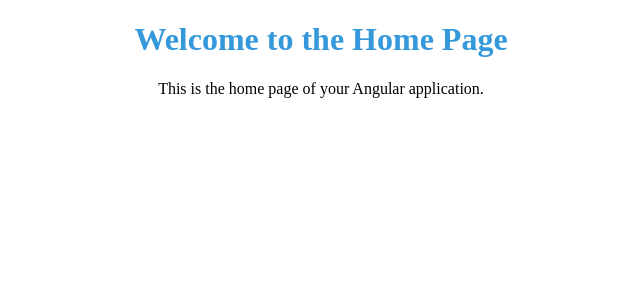
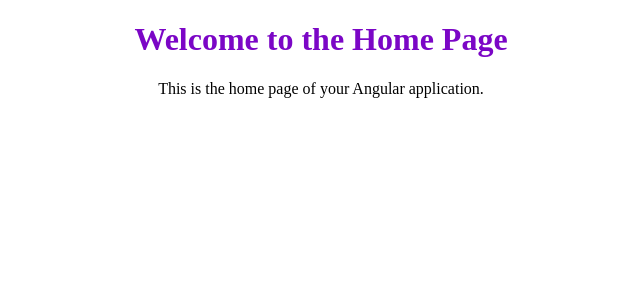
Before and after one commit to NjengaSaruni/Shule-Frontend, an Angular app: page /dashboard in a window 1280 px wide. Shown: the top 300 px of the page, without its empty margins (319-959 px from the left). Built offline with nearby package versions, Linux system fonts and the light colour scheme.

Commit message:
Removed the duplication

```diff
--- a/src/app/features/dashboard/components/dashboard.component.scss
+++ b/src/app/features/dashboard/components/dashboard.component.scss
@@ -1,4 +1,4 @@
-$primary-color: #3498db;
+$primary-color: #7b06c6;
 
 h1 {
   color: $primary-color;
--- a/src/app/features/dashboard/components/dashboard.component.ts
+++ b/src/app/features/dashboard/components/dashboard.component.ts
@@ -1,9 +1,15 @@
-import { Component } from '@angular/core';
+import { Component, isStandalone } from '@angular/core';
 
 @Component({
+  selector: 'app-dashboard',
   templateUrl: './dashboard.component.html',
-  styleUrls: ['./dashboard.component.scss']
+  styleUrls: ['./dashboard.component.scss'],
+  standalone: false
 })
 export class DashboardComponent {
-
+    cards = [
+        { title: 'Card 1', content: 'Content for card 1' },
+        { title: 'Card 2', content: 'Content for card 2' },
+        { title: 'Card 3', content: 'Content for card 3' },
+    ];
 }
--- a/src/app/features/dashboard/dashboard.module.ts
+++ b/src/app/features/dashboard/dashboard.module.ts
@@ -4,10 +4,12 @@
 import { DashboardComponent } from './components/dashboard.component';
 
 @NgModule({
+  declarations: [
+    DashboardComponent
+  ],
   imports: [
     CommonModule,
-    DashboardRoutingModule,
-    DashboardComponent
+    DashboardRoutingModule
   ]
 })
 export class DashboardModule { }
```
Also changed, not shown: src/app/features/dashboard/components/dashboard.component.html (line endings or trailing spaces).
